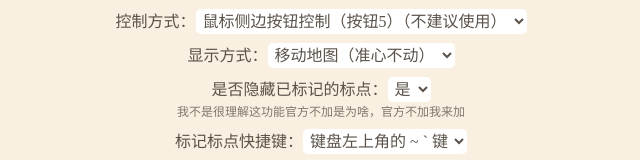
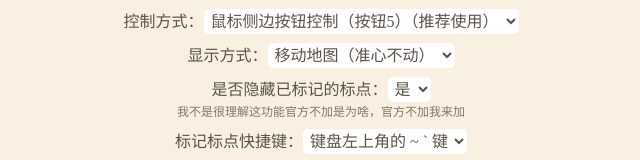
Before and after one commit to CPTProgrammer/Webstatic-Helper, an Electron app: page index.html in a window 1000 px wide. Shown: the top 160 px of the page, without its empty margins (179-819 px from the left). Drawn offline with Linux system fonts and the light colour scheme; no server answers; a web font is replaced by a local one.

Commit message:
修改个别设置界面的文字
本来应该是v0.1.1就修改的，忘记搞了。

```diff
--- a/index.html
+++ b/index.html
@@ -157,8 +157,8 @@
         <form id="settings-form" action="#">
             <div class="form-list">
                 控制方式：<select name="control_type">
-                    <option value="0">鼠标侧边按钮控制（按钮5）（不建议使用）</option>
-                    <option value="1">Alt键控制</option>
+                    <option value="0">鼠标侧边按钮控制（按钮5）（推荐使用）</option>
+                    <option value="1">Alt键控制（似乎有bug）</option>
                 </select>
             </div>
             <div class="form-list">
```
